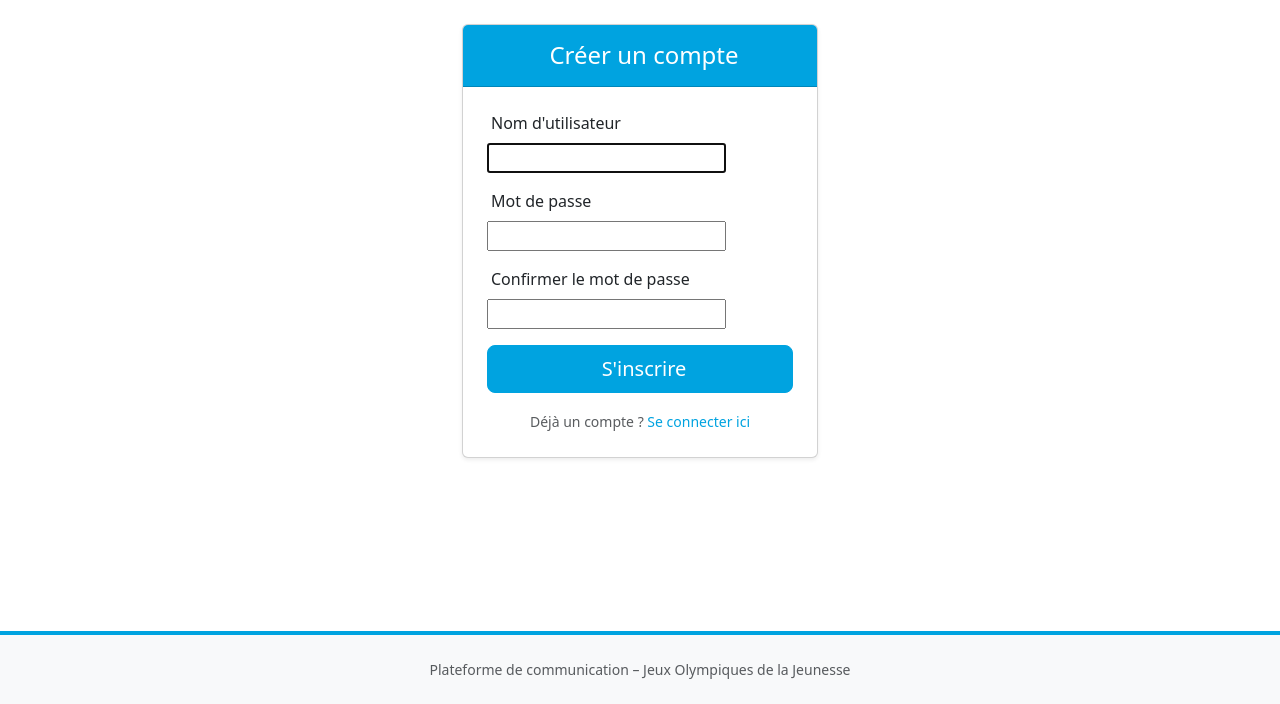
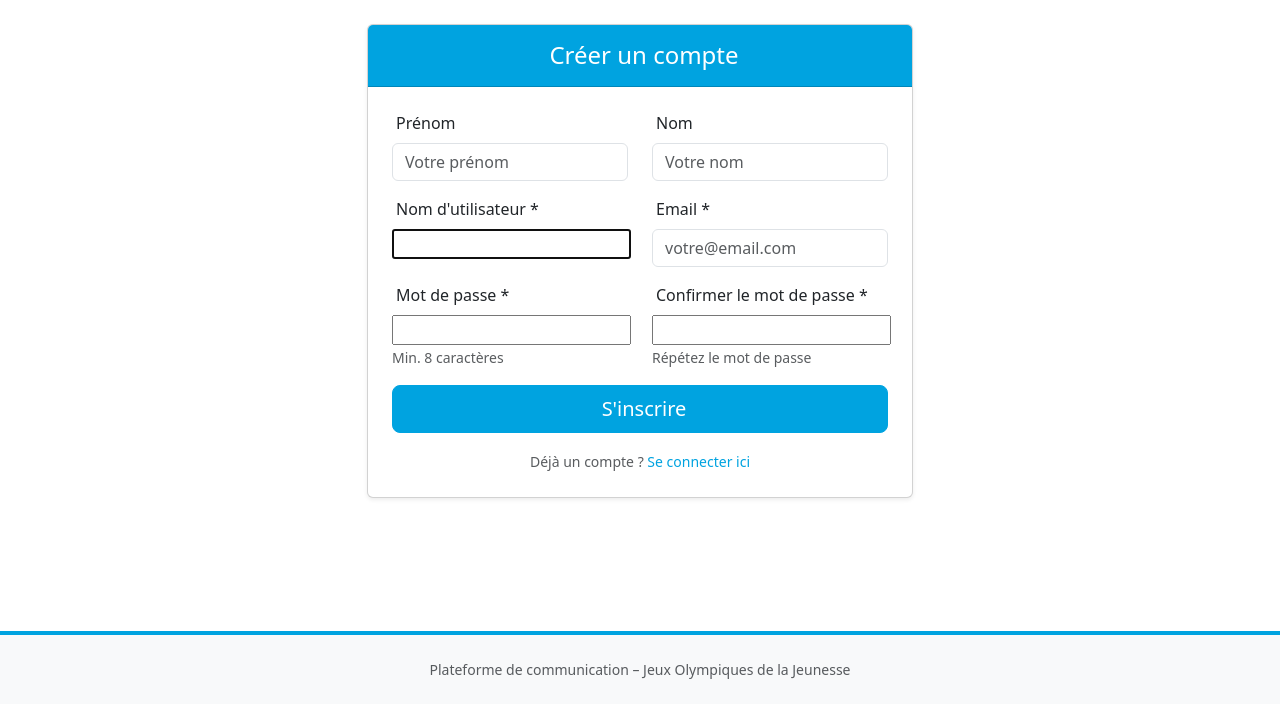
Before and after one commit to Kya127/JOJ_NEWS, a Django app: page /incrire/ in a window 1280 px wide. Shown: the part 96-800 px from the top of the page. Run offline with Django 5.2, Linux system fonts and the light colour scheme.

Commit message:
modification du style de la page inscription

```diff
--- a/blog/templates/registration/signup.html
+++ b/blog/templates/registration/signup.html
@@ -1,9 +1,10 @@
 {% extends 'base.html' %}
+{% load static %}
 {% block title %}Inscription - JOJ{% endblock %}
 {% block content %}
 
 <div class="row justify-content-center">
-    <div class="col-md-6 col-lg-4">
+    <div class="col-md-8 col-lg-6">
         <div class="card shadow-sm">
             <div class="card-header bg-dakar-primary text-white text-center py-3">
                 <h4 class="mb-0">
@@ -23,10 +24,31 @@
                     </div>
                     {% endif %}
 
-                    <div class="mb-3">
+                    <div class="row">
+                        <div class="col-md-6 mb-3">
+                            <label for="id_first_name" class="form-label">
+                                <i class="bi bi-person-badge me-1"></i>
+                                Prénom
+                            </label>
+                            <input type="text" name="first_name" class="form-control" id="id_first_name"
+                                placeholder="Votre prénom">
+                        </div>
+
+                        <div class="col-md-6 mb-3">
+                            <label for="id_last_name" class="form-label">
+                                <i class="bi bi-person-badge me-1"></i>
+                                Nom
+                            </label>
+                            <input type="text" name="last_name" class="form-control" id="id_last_name"
+                                placeholder="Votre nom">
+                        </div>
+                    </div>
+
+                    <div class="row">
+                        <div class="col-md-6 mb-3">
                             <label for="id_username" class="form-label">
                                 <i class="bi bi-person me-1"></i>
-                            Nom d'utilisateur
+                                Nom d'utilisateur *
                             </label>
                             {{ form.username }}
                             {% if form.username.errors %}
@@ -38,10 +60,21 @@
                             {% endif %}
                         </div>
 
-                    <div class="mb-3">
+                        <div class="col-md-6 mb-3">
+                            <label for="id_email" class="form-label">
+                                <i class="bi bi-envelope me-1"></i>
+                                Email *
+                            </label>
+                            <input type="email" name="email" class="form-control" id="id_email"
+                                placeholder="votre@email.com" required>
+                        </div>
+                    </div>
+
+                    <div class="row">
+                        <div class="col-md-6 mb-3">
                             <label for="id_password1" class="form-label">
                                 <i class="bi bi-lock me-1"></i>
-                            Mot de passe
+                                Mot de passe *
                             </label>
                             {{ form.password1 }}
                             {% if form.password1.errors %}
@@ -51,12 +84,13 @@
                                 {% endfor %}
                             </div>
                             {% endif %}
+                            <small class="text-muted">Min. 8 caractères</small>
                         </div>
 
-                    <div class="mb-3">
+                        <div class="col-md-6 mb-3">
                             <label for="id_password2" class="form-label">
                                 <i class="bi bi-lock-fill me-1"></i>
-                            Confirmer le mot de passe
+                                Confirmer le mot de passe *
                             </label>
                             {{ form.password2 }}
                             {% if form.password2.errors %}
@@ -66,6 +100,8 @@
                                 {% endfor %}
                             </div>
                             {% endif %}
+                            <small class="text-muted">Répétez le mot de passe</small>
+                        </div>
                     </div>
 
                     <div class="d-grid">
```
Lines whose indentation alone changed are shown as unchanged.
